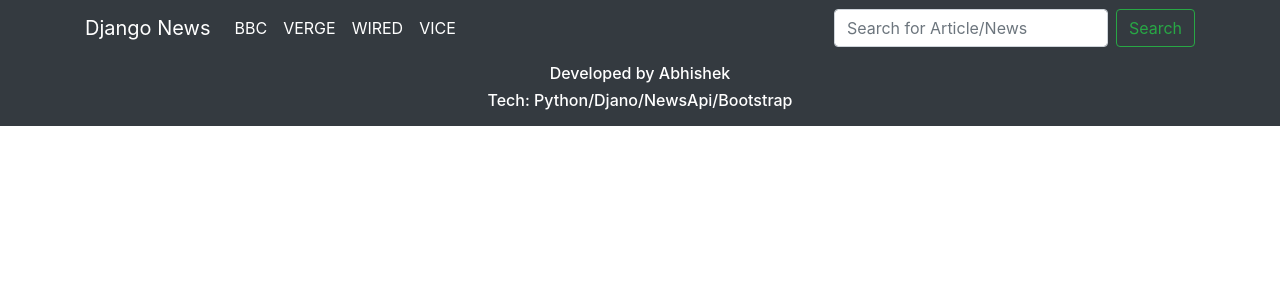
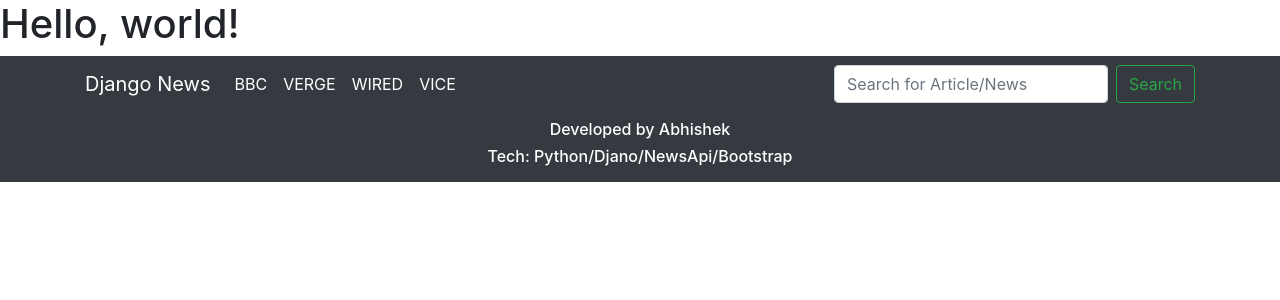
Before and after one commit to naiveprogrammer007/Django_news, a Django app: template templates/base.html in a window 1280 px wide. Shown: the top 300 px of the page. Run offline with Django 3.2, Linux system fonts and the light colour scheme; the template is opened without the code that fills it, so the values that code supplies are empty.

Commit message:
updated base

```diff
--- a/templates/base.html
+++ b/templates/base.html
@@ -6,12 +6,14 @@
     <meta name="viewport" content="width=device-width, initial-scale=1, shrink-to-fit=no">
 
     <!-- Bootstrap CSS -->
-    <link rel="stylesheet" href="https://cdn.jsdelivr.net/npm/bootstrap@4.4.1/dist/css/bootstrap.min.css" integrity="sha384-Vkoo8x4CGsO3+Hhxv8T/Q5PaXtkKtu6ug5TOeNV6gBiFeWPGFN9MuhOf23Q9Ifjh" crossorigin="anonymous">
+    <link rel="stylesheet" href="https://cdn.jsdelivr.net/npm/bootstrap@4.3.1/dist/css/bootstrap.min.css" integrity="sha384-ggOyR0iXCbMQv3Xipma34MD+dH/1fQ784/j6cY/iJTQUOhcWr7x9JvoRxT2MZw1T" crossorigin="anonymous">
 
     <title>Django news</title>
   </head>
   <body>
-   {% include 'navbar.html'%}
+    <h1>Hello, world!</h1>
+
+    {% include 'navbar.html'%}
 
 
     {% block content %} {% endblock content %}
@@ -26,10 +28,6 @@
 
         </div>
         <!-- Copyright -->
-      </footer>
-
-    <!-- Optional JavaScript -->
-    <!-- jQuery first, then Popper.js, then Bootstrap JS -->
     <script src="https://code.jquery.com/jquery-3.3.1.slim.min.js" integrity="sha384-q8i/X+965DzO0rT7abK41JStQIAqVgRVzpbzo5smXKp4YfRvH+8abtTE1Pi6jizo" crossorigin="anonymous"></script>
     <script src="https://cdn.jsdelivr.net/npm/popper.js@1.14.7/dist/umd/popper.min.js" integrity="sha384-UO2eT0CpHqdSJQ6hJty5KVphtPhzWj9WO1clHTMGa3JDZwrnQq4sF86dIHNDz0W1" crossorigin="anonymous"></script>
     <script src="https://cdn.jsdelivr.net/npm/bootstrap@4.3.1/dist/js/bootstrap.min.js" integrity="sha384-JjSmVgyd0p3pXB1rRibZUAYoIIy6OrQ6VrjIEaFf/nJGzIxFDsf4x0xIM+B07jRM" crossorigin="anonymous"></script>
```
